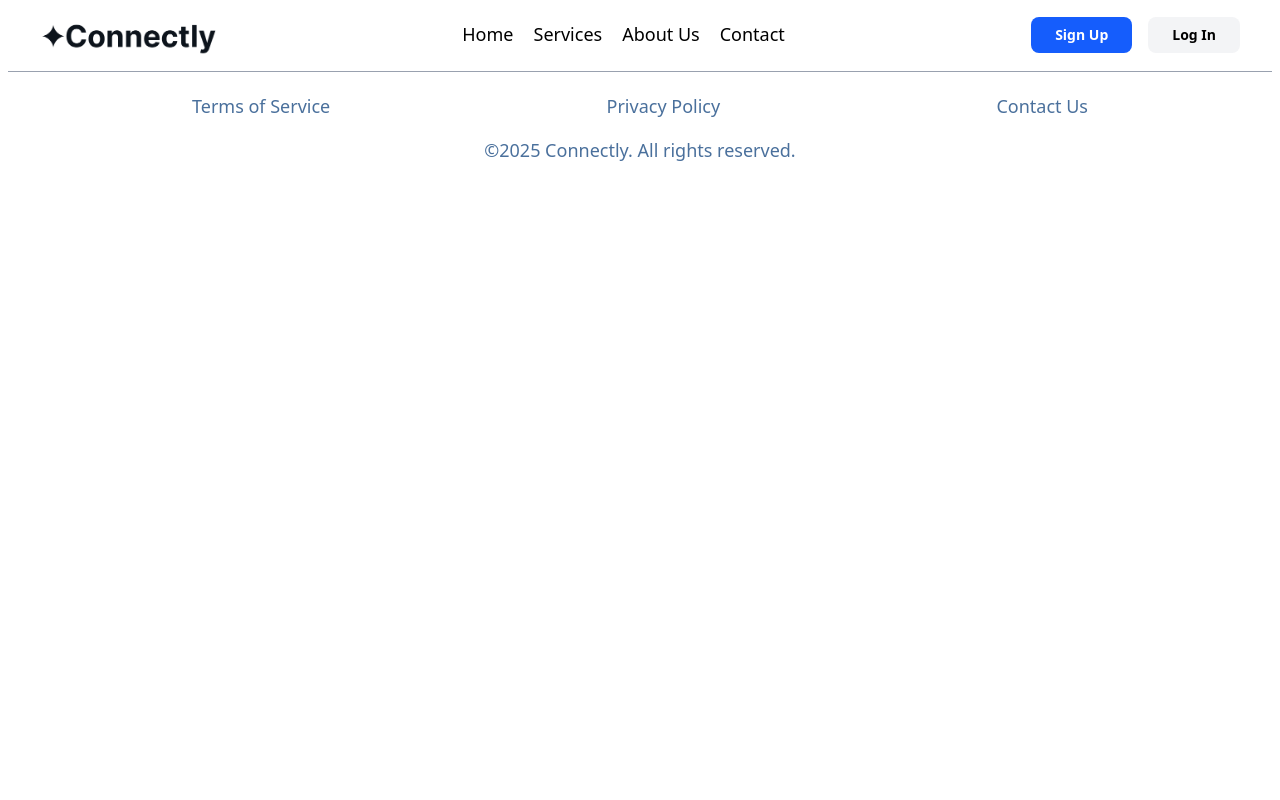
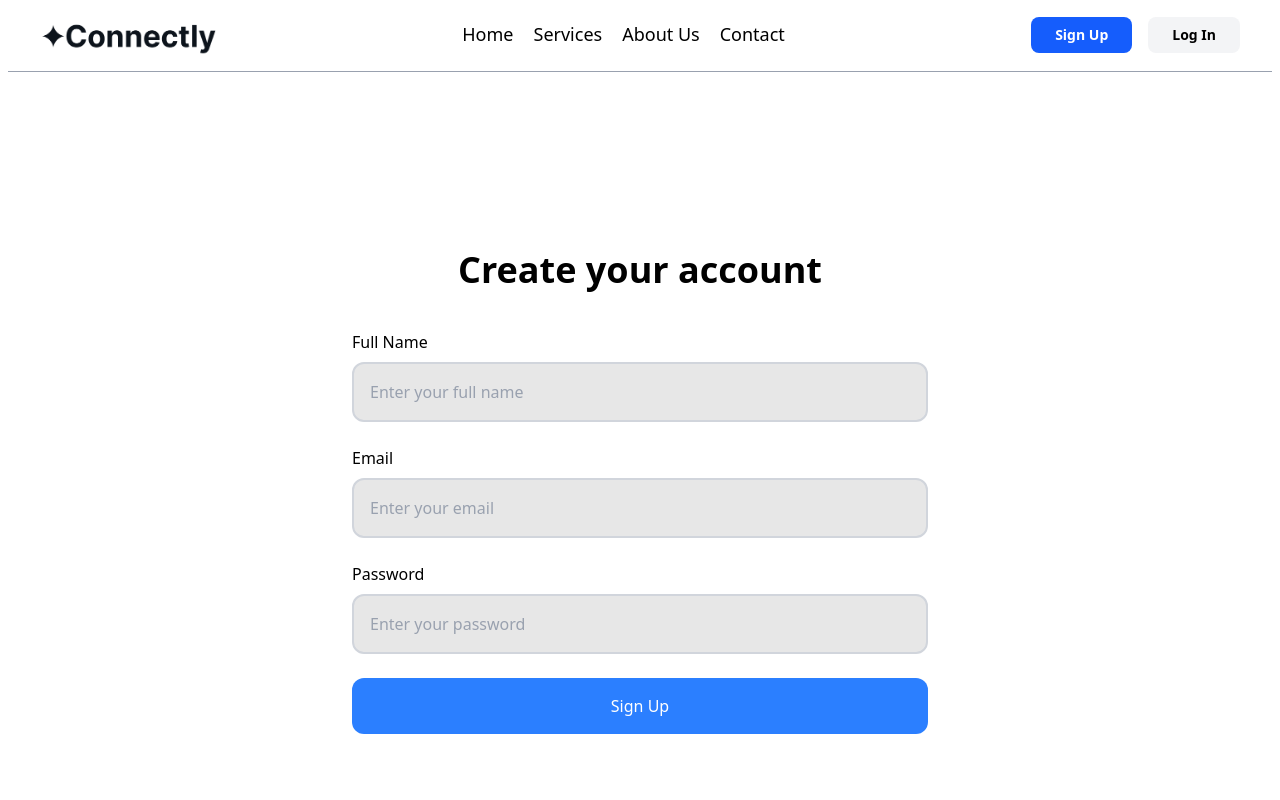
Before and after one commit to nyirurugoomar/Connectly-app, a React (Vite) app in the folder frontend/: page /signup in a window 1280 px wide. Shown: the top 800 px of the page. Built offline with nearby package versions, Linux system fonts and the light colour scheme.

Commit message:
signin+signup pages and navigate

```diff
--- a/frontend/src/App.jsx
+++ b/frontend/src/App.jsx
@@ -7,6 +7,8 @@ import Services from './pages/Services'
 import AboutUs from './pages/AboutUs'
 import Contant from './pages/Contant'
 import Footer from './components/Footer'
+import SignIn from './pages/SignIn'
+import SignUp from './pages/SignUp'
 
 function App() {
   return (
@@ -19,6 +21,8 @@ function App() {
         <Route path="/about-us" element={<AboutUs />} />
         <Route path="/contact" element={<Contant />} />
         <Route path="/my-profile" element={<MyProfile />} />
+        <Route path="/signin" element={<SignIn />} />
+        <Route path="/signup" element={<SignUp />} />
       </Routes>
       <Footer/>
     </div>
--- a/frontend/src/components/Footer.jsx
+++ b/frontend/src/components/Footer.jsx
@@ -2,9 +2,9 @@ import React from 'react'
 
 function Footer() {
   return (
-    <div className='w-full mt-4'>
+    <div className='w-full mt-30'>
       <div className='flex flex-col items-center'>
-        <div className='flex w-full max-w-4xl justify-between mb-4'>
+        <div className='flex w-full max-w-4xl justify-between'>
           <a href='#' className='text-[#4A709C] text-lg'>Terms of Service</a>
           <a href='#' className='text-[#4A709C] text-lg'>Privacy Policy</a>
           <a href='#' className='text-[#4A709C] text-lg'>Contact Us</a>
--- a/frontend/src/components/Navbar.jsx
+++ b/frontend/src/components/Navbar.jsx
@@ -104,7 +104,7 @@ function Navbar() {
               Sign Up
             </button>
             <button
-              onClick={() => navigate('/login')}
+              onClick={() => navigate('/signin')}
               className="bg-gray-100 text-black font-semibold px-6 py-2 rounded-lg hover:bg-gray-200 transition"
             >
               Log In
@@ -196,7 +196,7 @@ function Navbar() {
                     Sign Up
                   </button>
                   <button
-                    onClick={() => { setIsMenuOpen(false); navigate('/login'); }}
+                    onClick={() => { setIsMenuOpen(false); navigate('/signin'); }}
                     className="bg-gray-100 text-black font-semibold px-6 py-2 rounded-lg hover:bg-gray-200 transition w-full"
                   >
                     Log In
--- a/frontend/src/pages/Home.jsx
+++ b/frontend/src/pages/Home.jsx
@@ -1,14 +1,16 @@
 import React from 'react';
+import { useNavigate } from 'react-router-dom';
 
 function Home() {
+  const navigate = useNavigate();
   return (
     <div className='flex flex-col items-center justify-center'>
-      <div className='flex flex-col items-center justify-center bg-blue-500 w-3/4 h-2/3 rounded-md mt-10 p-40'>
+      <div className='flex flex-col items-center justify-center bg-blue-700 w-3/4 h-2/3 rounded-md mt-10 p-20'>
       <h1 className='text-[48px] font-bold text-white text-center'>Your All-in-One Solution for Modern Living</h1>
       <p className='text-[16px] text-white text-center'>From home maintenance to personal assistance, we connect you with trusted professionals to simplify your life.</p>
       <div className='flex flex-row items-center justify-center gap-4 mt-4'>
-        <button className='bg-white text-blue-500 px-12 py-2 rounded-md cursor-pointer transition delay-150 duration-300 ease-in-out hover:-translate-y-1 hover:scale-110 font-semibold'>Sign Up</button>
-        <button className='bg-white text-blue-500 px-12 py-2 rounded-md cursor-pointer transition delay-150 duration-300 ease-in-out hover:-translate-y-1 hover:scale-110 font-semibold'>Login</button>
+        <button onClick={() => navigate('/signup')} className='bg-white text-black px-12 py-2 rounded-md cursor-pointer transition delay-150 duration-300 ease-in-out hover:-translate-y-1 hover:scale-110 font-semibold'>Sign Up</button>
+        <button onClick={() => navigate('/signin')} className='bg-white text-black px-12 py-2 rounded-md cursor-pointer transition delay-150 duration-300 ease-in-out hover:-translate-y-1 hover:scale-110 font-semibold'>Login</button>
       </div>
       </div>
     </div>
--- /dev/null
+++ b/frontend/src/pages/SignIn.jsx
@@ -0,0 +1,30 @@
+import React from 'react'
+
+function SignIn() {
+  return (
+    <div className='flex flex-col items-center justify-center min-h-screen w-full px-4 sm:px-6 lg:px-8 py-8 gap-6 sm:gap-8 lg:gap-10 '>
+        <h1 className="text-2xl sm:text-3xl lg:text-4xl font-bold text-black font-manrope text-center">
+        Welcome back
+      </h1>
+      <form className='flex flex-col gap-4 sm:gap-6 w-full max-w-md sm:max-w-lg lg:max-w-xl'>
+        <div className='flex flex-col gap-2'>
+         <label className="text-black text-sm sm:text-base">Email</label>
+         <input
+          type="email"
+          placeholder='Enter your email'
+          className="w-full border-2 border-gray-300   bg-[#E7E7E7] p-3 sm:p-4 outline-none rounded-[12px] text-black text-[14px] sm:text-[16px] placeholder-gray-400" />
+        </div>
+        <div className='flex flex-col gap-2'>
+         <label className="text-black text-sm sm:text-base">Password</label>
+         <input
+          type="password"
+          placeholder='Enter your password'
+          className="w-full border-2 border-gray-300  bg-[#E7E7E7] p-3 sm:p-4 outline-none rounded-[12px] text-black text-[14px] sm:text-[16px] placeholder-gray-400" />
+        </div>
+        <button className='bg-blue-500 text-white p-3 sm:p-4 outline-none rounded-[12px] text-[14px] sm:text-[16px] cursor-pointer'>Sign In</button>
+      </form>
+    </div>
+  )
+}
+
+export default SignIn
--- /dev/null
+++ b/frontend/src/pages/SignUp.jsx
@@ -0,0 +1,37 @@
+import React from 'react'
+
+function SignUp() {
+  return (
+    <div className='flex flex-col items-center justify-center min-h-screen w-full px-4 sm:px-6 lg:px-8 py-8 gap-6 sm:gap-8 lg:gap-10 '>
+        <h1 className="text-2xl sm:text-3xl lg:text-4xl font-bold text-black font-manrope text-center">
+        Create your account
+      </h1>
+      <form className='flex flex-col gap-4 sm:gap-6 w-full max-w-md sm:max-w-lg lg:max-w-xl'>
+        <div className='flex flex-col gap-2'>
+         <label className="text-black text-sm sm:text-base">Full Name</label>
+         <input
+          type="name"
+          placeholder='Enter your full name'
+          className="w-full border-2 border-gray-300  bg-[#E7E7E7] p-3 sm:p-4 outline-none rounded-[12px] text-black text-[14px] sm:text-[16px] placeholder-gray-400" />
+        </div>
+        <div className='flex flex-col gap-2'>
+         <label className="text-black text-sm sm:text-base">Email</label>
+         <input
+          type="email"
+          placeholder='Enter your email'
+          className="w-full border-2 border-gray-300   bg-[#E7E7E7] p-3 sm:p-4 outline-none rounded-[12px] text-black text-[14px] sm:text-[16px] placeholder-gray-400" />
+        </div>
+        <div className='flex flex-col gap-2'>
+         <label className="text-black text-sm sm:text-base">Password</label>
+         <input
+          type="password"
+          placeholder='Enter your password'
+          className="w-full border-2 border-gray-300  bg-[#E7E7E7] p-3 sm:p-4 outline-none rounded-[12px] text-black text-[14px] sm:text-[16px] placeholder-gray-400" />
+        </div>
+        <button className='bg-blue-500 text-white p-3 sm:p-4 outline-none rounded-[12px] text-[14px] sm:text-[16px] cursor-pointer'>Sign Up</button>
+      </form>
+    </div>
+  )
+}
+
+export default SignUp
```
